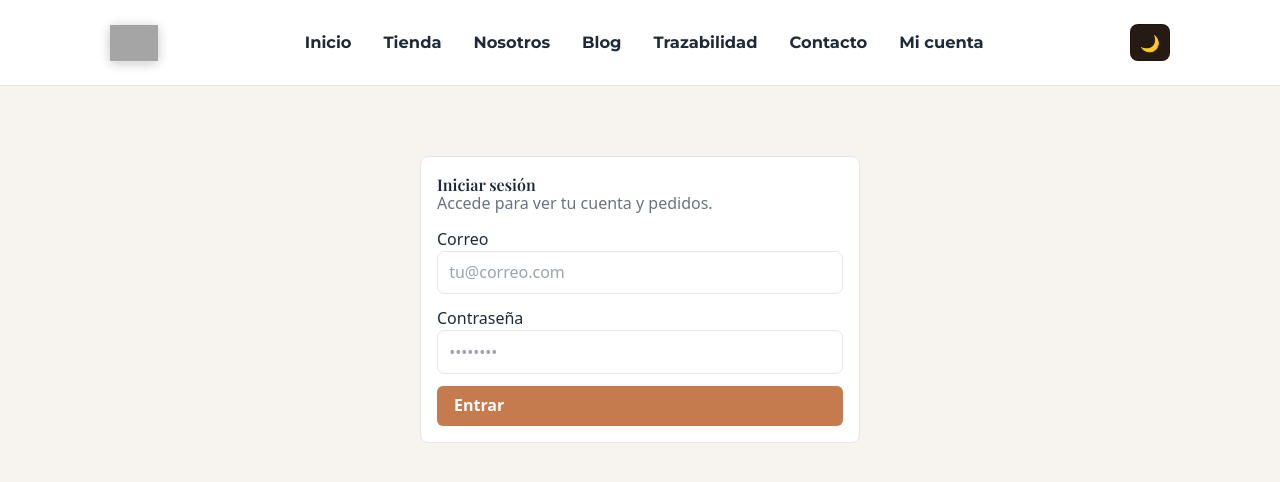
After one commit to mikerb95/dobleyo, a PHP site: page /login.html in a window 1280 px wide. The commit adds this page. Shown: the top 482 px of the page. Run offline with PHP 8.4, Linux system fonts and the light colour scheme; some libraries are stand-ins or nearby versions; grey boxes are pictures that could not be loaded.

```diff
--- a/static-site/admin.html
+++ b/static-site/admin.html
@@ -46,9 +46,11 @@
 
         <a href="blog.html" data-link>Blog</a>
         <a href="trazabilidad.html" data-link>Trazabilidad</a>
+        <a href="cuenta.html" data-link>Mi cuenta</a>
       </nav>
       <div class="actions">
         <button id="themeToggle" class="theme-toggle" aria-label="Cambiar tema" title="Cambiar tema">🌙</button>
+        <a href="login.html" class="icon-btn" data-link>Iniciar sesión</a>
       </div>
     </div>
   </header>
--- a/static-site/assets/css/styles.css
+++ b/static-site/assets/css/styles.css
@@ -203,8 +203,10 @@ html.theme-dark .e-reasons{ border-top-color: rgba(255,255,255,.12) }
 html.theme-dark .e-source{ color:#b9a99f }
 
 /* Boton de tema */
-.theme-toggle{ background:rgba(255,255,255,.12); border:1px solid rgba(255,255,255,.18); color:#fff; padding:.35rem .55rem; border-radius:.5rem; cursor:pointer }
-.theme-toggle:hover{ background:rgba(255,255,255,.2) }
+.theme-toggle{ background: var(--coffee); border:1px solid rgba(0,0,0,.25); color:#fff; padding:.35rem .55rem; border-radius:.5rem; cursor:pointer }
+.theme-toggle:hover{ filter:brightness(1.05) }
+html.theme-dark .theme-toggle{ background:#e6e7eb; border:1px solid #cdd3db; color:#1f2937 }
+html.theme-dark .theme-toggle:hover{ background:#ffffff }
 html.theme-dark .site-header .container{ background:transparent; border-color:rgba(255,255,255,.08) }
 html.theme-dark .nav a{ color:#e5e7eb }
 html.theme-dark .nav a.active, html.theme-dark .nav a:hover{ background:rgba(255,255,255,.12) }
--- a/static-site/blog.html
+++ b/static-site/blog.html
@@ -30,9 +30,11 @@
         <a href="nosotros.html" data-link>Nosotros</a>
         <a class="active" href="blog.html" data-link>Blog</a>
         <a href="contacto.html" data-link>Contacto</a>
+        <a href="cuenta.html" data-link>Mi cuenta</a>
       </nav>
       <div class="actions">
         <button id="themeToggle" class="theme-toggle" aria-label="Cambiar tema" title="Cambiar tema">🌙</button>
+        <a href="login.html" class="icon-btn" data-link>Iniciar sesión</a>
         <button id="menuBtn" class="hamburger">☰</button>
       </div>
     </div>
@@ -43,6 +45,8 @@
       <a href="nosotros.html" data-link>Nosotros</a>
       <a class="active" href="blog.html" data-link>Blog</a>
       <a href="contacto.html" data-link>Contacto</a>
+      <a href="cuenta.html" data-link>Mi cuenta</a>
+      <a href="login.html" data-link>Iniciar sesión</a>
     </div>
   </header>
 
--- a/static-site/carrito.html
+++ b/static-site/carrito.html
@@ -29,10 +29,12 @@
         <a href="nosotros.html" data-link>Nosotros</a>
         <a href="faq.html" data-link>FAQ</a>
         <a href="contacto.html" data-link>Contacto</a>
+        <a href="cuenta.html" data-link>Mi cuenta</a>
       </nav>
       <div class="actions">
         <button id="searchBtn" class="icon-btn">🔍</button>
         <a href="carrito.html" class="icon-btn active">🛒<span class="badge" id="cartCount">0</span></a>
+        <a href="login.html" class="icon-btn" data-link>Iniciar sesión</a>
         <button id="menuBtn" class="hamburger">☰</button>
       </div>
     </div>
@@ -43,6 +45,8 @@
       <a href="nosotros.html" data-link>Nosotros</a>
       <a href="faq.html" data-link>FAQ</a>
       <a href="contacto.html" data-link>Contacto</a>
+      <a href="cuenta.html" data-link>Mi cuenta</a>
+      <a href="login.html" data-link>Iniciar sesión</a>
     </div>
   </header>
 
--- a/static-site/contacto.html
+++ b/static-site/contacto.html
@@ -31,9 +31,11 @@
         <a href="blog.html" data-link>Blog</a>
         <a href="trazabilidad.html" data-link>Trazabilidad</a>
         <a class="active" href="contacto.html" data-link>Contacto</a>
+        <a href="cuenta.html" data-link>Mi cuenta</a>
       </nav>
       <div class="actions">
         <button id="themeToggle" class="theme-toggle" aria-label="Cambiar tema" title="Cambiar tema">🌙</button>
+        <a href="login.html" class="icon-btn" data-link>Iniciar sesión</a>
         <button id="menuBtn" class="hamburger">☰</button>
       </div>
     </div>
@@ -45,6 +47,8 @@
       <a href="blog.html" data-link>Blog</a>
       <a href="trazabilidad.html" data-link>Trazabilidad</a>
       <a class="active" href="contacto.html" data-link>Contacto</a>
+      <a href="cuenta.html" data-link>Mi cuenta</a>
+      <a href="login.html" data-link>Iniciar sesión</a>
     </div>
   </header>
 
--- a/static-site/faq.html
+++ b/static-site/faq.html
@@ -29,8 +29,10 @@
         <a href="nosotros.html" data-link>Nosotros</a>
         <a class="active" href="faq.html" data-link>FAQ</a>
         <a href="contacto.html" data-link>Contacto</a>
+        <a href="cuenta.html" data-link>Mi cuenta</a>
       </nav>
       <div class="actions">
+        <a href="login.html" class="icon-btn" data-link>Iniciar sesión</a>
         <button id="menuBtn" class="hamburger">☰</button>
       </div>
     </div>
@@ -41,6 +43,8 @@
       <a href="nosotros.html" data-link>Nosotros</a>
       <a class="active" href="faq.html" data-link>FAQ</a>
       <a href="contacto.html" data-link>Contacto</a>
+      <a href="cuenta.html" data-link>Mi cuenta</a>
+      <a href="login.html" data-link>Iniciar sesión</a>
     </div>
   </header>
 
--- a/static-site/index.html
+++ b/static-site/index.html
@@ -62,9 +62,11 @@
         <a href="blog.html" data-link>Blog</a>
         <a href="trazabilidad.html" data-link>Trazabilidad</a>
         <a href="contacto.html" data-link>Contacto</a>
+        <a href="cuenta.html" data-link>Mi cuenta</a>
       </nav>
       <div class="actions">
         <button id="themeToggle" class="theme-toggle" aria-label="Cambiar tema" title="Cambiar tema">🌙</button>
+        <a href="login.html" class="icon-btn" data-link>Iniciar sesión</a>
         <button id="menuBtn" class="hamburger" aria-label="Menú">☰</button>
       </div>
     </div>
@@ -76,6 +78,8 @@
       <a href="blog.html" data-link>Blog</a>
       <a href="trazabilidad.html" data-link>Trazabilidad</a>
       <a href="contacto.html" data-link>Contacto</a>
+      <a href="cuenta.html" data-link>Mi cuenta</a>
+      <a href="login.html" data-link>Iniciar sesión</a>
     </div>
   </header>
 
--- /dev/null
+++ b/static-site/login.html
@@ -0,0 +1,65 @@
+<!doctype html>
+<html lang="es">
+<head>
+  <meta charset="utf-8">
+  <meta name="viewport" content="width=device-width,initial-scale=1">
+  <title>Iniciar sesión · DobleYo</title>
+  <link rel="icon" href="assets/logo.svg" type="image/svg+xml">
+  <meta name="theme-color" content="#251a14">
+  <link rel="preconnect" href="https://fonts.googleapis.com">
+  <link rel="preconnect" href="https://fonts.gstatic.com" crossorigin>
+  <link href="https://fonts.googleapis.com/css2?family=Lora:wght@400;500;600;700&family=Playfair+Display:wght@600;700;800&display=swap" rel="stylesheet">
+  <link href="https://fonts.googleapis.com/css2?family=Montserrat:wght@700&display=swap" rel="stylesheet">
+  <script src="https://cdn.tailwindcss.com"></script>
+  <link rel="stylesheet" href="assets/css/styles.css">
+</head>
+<body class="font-sans bg-cream text-ink">
+  <header class="site-header" id="siteHeader">
+    <div class="container">
+      <a class="brand" href="index.html" data-link><img src="../branding/10%20Logo%20Dobleyo%20Cafe.PNG" alt="DobleYo" height="28"/></a>
+      <nav class="nav">
+        <a href="index.html" data-link>Inicio</a>
+        <a href="tienda.html" data-link>Tienda</a>
+        <a href="nosotros.html" data-link>Nosotros</a>
+        <a href="blog.html" data-link>Blog</a>
+        <a href="trazabilidad.html" data-link>Trazabilidad</a>
+        <a href="contacto.html" data-link>Contacto</a>
+        <a href="cuenta.html" data-link>Mi cuenta</a>
+      </nav>
+      <div class="actions">
+        <button id="themeToggle" class="theme-toggle" aria-label="Cambiar tema" title="Cambiar tema">🌙</button>
+      </div>
+    </div>
+  </header>
+
+  <main class="container" style="padding-top: calc(var(--header-height, 96px) + 28px)">
+    <section class="card" style="max-width:440px; margin:2rem auto 0">
+      <div class="p">
+        <h1>Iniciar sesión</h1>
+        <p class="muted" style="margin-top:-.4rem">Accede para ver tu cuenta y pedidos.</p>
+        <form id="loginForm" class="form" onsubmit="return false" style="display:grid; gap:.75rem; margin-top:.75rem">
+          <label>Correo<input id="loginEmail" type="email" placeholder="tu@correo.com" required></label>
+          <label>Contraseña<input id="loginPass" type="password" placeholder="••••••••" required></label>
+          <button class="btn" id="loginBtn" type="submit">Entrar</button>
+        </form>
+        <div id="loginError" class="muted" style="color:#b91c1c; display:none; margin-top:.35rem"></div>
+      </div>
+    </section>
+  </main>
+
+  <script>
+    // login basico con localStorage (solo demo)
+    (function(){
+      const f = document.getElementById('loginForm');
+      const err = document.getElementById('loginError');
+      f.addEventListener('submit', function(){
+        const email = (document.getElementById('loginEmail').value||'').trim();
+        const pass = (document.getElementById('loginPass').value||'').trim();
+        if(!email || !pass){ err.textContent = 'Completa todos los campos.'; err.style.display='block'; return; }
+        localStorage.setItem('dbyo_user', JSON.stringify({ email, t: Date.now() }));
+        location.href = 'cuenta.html';
+      });
+    })();
+  </script>
+</body>
+</html>
--- a/static-site/nosotros.html
+++ b/static-site/nosotros.html
@@ -31,9 +31,11 @@
         <a href="blog.html" data-link>Blog</a>
         <a href="trazabilidad.html" data-link>Trazabilidad</a>
         <a href="contacto.html" data-link>Contacto</a>
+        <a href="cuenta.html" data-link>Mi cuenta</a>
       </nav>
       <div class="actions">
         <button id="themeToggle" class="theme-toggle" aria-label="Cambiar tema" title="Cambiar tema">🌙</button>
+        <a href="login.html" class="icon-btn" data-link>Iniciar sesión</a>
         <button id="menuBtn" class="hamburger">☰</button>
       </div>
     </div>
@@ -45,6 +47,8 @@
       <a href="blog.html" data-link>Blog</a>
       <a href="trazabilidad.html" data-link>Trazabilidad</a>
       <a href="contacto.html" data-link>Contacto</a>
+      <a href="cuenta.html" data-link>Mi cuenta</a>
+      <a href="login.html" data-link>Iniciar sesión</a>
     </div>
   </header>
 
--- a/static-site/tienda.html
+++ b/static-site/tienda.html
@@ -35,9 +35,11 @@
         <a href="blog.html" data-link>Blog</a>
         <a href="trazabilidad.html" data-link>Trazabilidad</a>
         <a href="contacto.html" data-link>Contacto</a>
+        <a href="cuenta.html" data-link>Mi cuenta</a>
       </nav>
       <div class="actions">
         <button id="themeToggle" class="theme-toggle" aria-label="Cambiar tema" title="Cambiar tema">🌙</button>
+        <a href="login.html" class="icon-btn" data-link>Iniciar sesión</a>
         <button id="menuBtn" class="hamburger" aria-label="Menú">☰</button>
       </div>
     </div>
@@ -49,6 +51,8 @@
       <a href="blog.html" data-link>Blog</a>
       <a href="trazabilidad.html" data-link>Trazabilidad</a>
       <a href="contacto.html" data-link>Contacto</a>
+      <a href="cuenta.html" data-link>Mi cuenta</a>
+      <a href="login.html" data-link>Iniciar sesión</a>
     </div>
   </header>
 
--- a/static-site/trazabilidad.html
+++ b/static-site/trazabilidad.html
@@ -39,9 +39,11 @@
         <a href="blog.html" data-link>Blog</a>
         <a class="active" href="trazabilidad.html" data-link>Trazabilidad</a>
         <a href="contacto.html" data-link>Contacto</a>
+        <a href="cuenta.html" data-link>Mi cuenta</a>
       </nav>
         <div class="actions">
           <button id="themeToggle" class="theme-toggle" aria-label="Cambiar tema" title="Cambiar tema">🌙</button>
+          <a href="login.html" class="icon-btn" data-link>Iniciar sesión</a>
           <button id="menuBtn" class="hamburger" aria-label="Menú">☰</button>
         </div>
     </div>
@@ -53,6 +55,8 @@
       <a href="blog.html" data-link>Blog</a>
       <a class="active" href="trazabilidad.html" data-link>Trazabilidad</a>
       <a href="contacto.html" data-link>Contacto</a>
+      <a href="cuenta.html" data-link>Mi cuenta</a>
+      <a href="login.html" data-link>Iniciar sesión</a>
     </div>
   </header>
 
```
Also changed, not shown: static-site/cuenta.html (added, +62 -0 lines).
